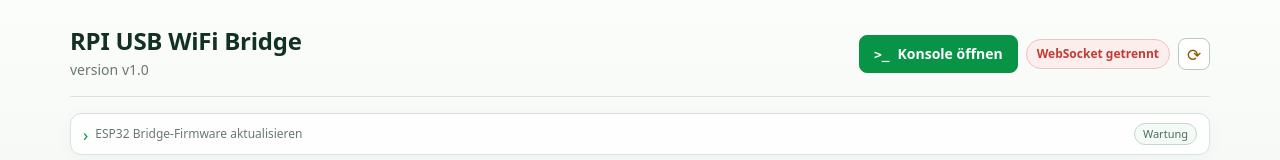
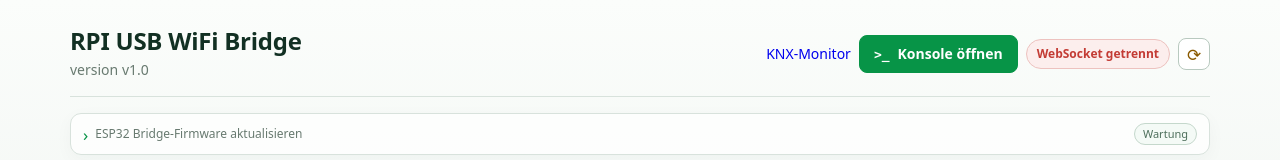
Before and after one commit to mpl1337/RPI-USB-WiFi-Bridge, a plain HTML site: page main/web/index.html in a window 1280 px wide. Shown: the top 160 px of the page. Drawn offline with Linux system fonts and the light colour scheme; no server answers.

Commit message:
Link KNX monitor from existing bridge home page

```diff
--- a/main/web/index.html
+++ b/main/web/index.html
@@ -29,6 +29,7 @@ button,select,input[type=text],input[type=file]{font:inherit;background:#fff;bor
     <div class="brand-copy"><h1>RPI USB WiFi Bridge</h1><div class="sub">version <span id="bridgeVersion">v1.0</span></div></div>
   </div>
   <div class="top-actions">
+    <a class="top-action" style="text-decoration:none;display:inline-flex;align-items:center" href="/knx" title="KNX Gruppen- und Busmonitor">KNX-Monitor</a>
     <button class="top-action console-open-btn" type="button" onclick="openConsoleWindow()"><span class="console-glyph">&gt;_</span><span>Konsole öffnen</span></button>
     <span id="wsPill" class="pill bad">WebSocket getrennt</span>
     <button id="espRestartBtn" class="icon-btn restart-btn" type="button" onclick="restartEsp32()" title="ESP32 neu starten" aria-label="ESP32 neu starten">⟳</button>
```
